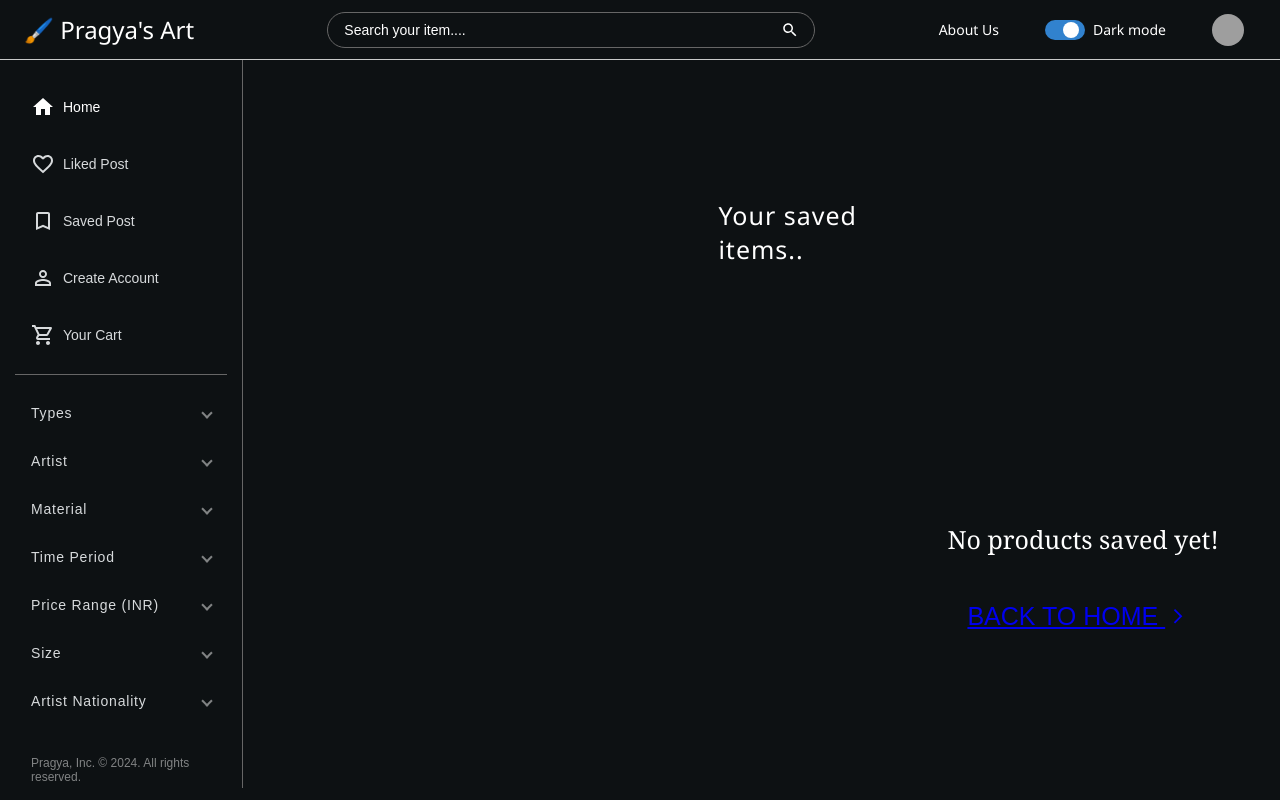
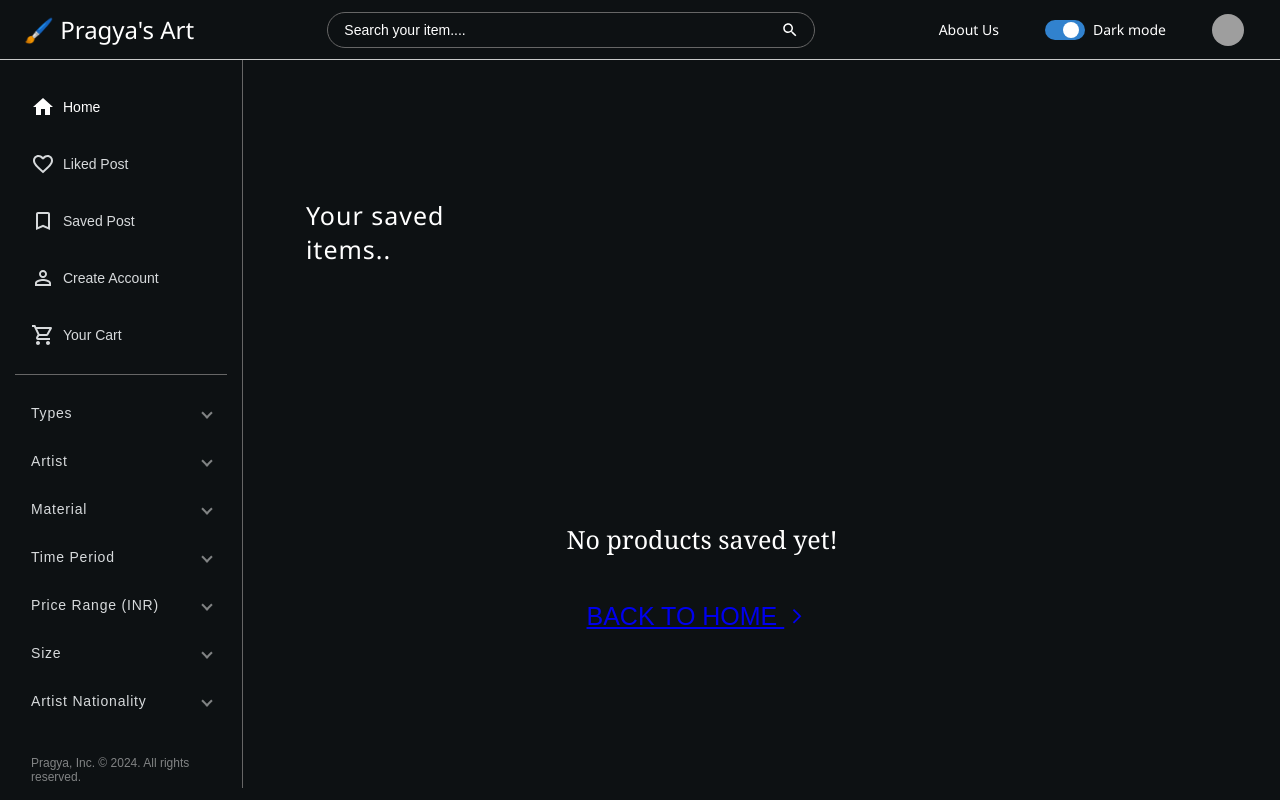
Before and after one commit to Pragyani/art-gallery, a React (Create React App) app: page /saved-post in a window 1280 px wide. Built offline with nearby package versions, Linux system fonts and the light colour scheme; grey boxes are pictures that could not be loaded.

Commit message:
remove: margin from saved-product-container

```diff
--- a/src/pages/SavedPost/savePost.css
+++ b/src/pages/SavedPost/savePost.css
@@ -20,13 +20,10 @@
     margin-top: 90px;
     height: auto;
     padding: 20px;
-    margin-left: 26pc;
-    /* border: 1px solid white; */
 }
 
 .saved-products-container h4 {
     font-family: 'Segoe UI', Tahoma, Geneva, Verdana, sans-serif;
-    /* text-align: center; */
     font-size: 25px;
     font-weight: 340;
     margin-bottom: 20px;
@@ -34,9 +31,7 @@
     margin-left: 3%;
     color: var(--color);
     width: 30%;
-    /* border-radius: 55px;*/
     padding: 3px;
-    /* border: 1px solid var(--color); */
     letter-spacing: 1px;
 }
 
```
